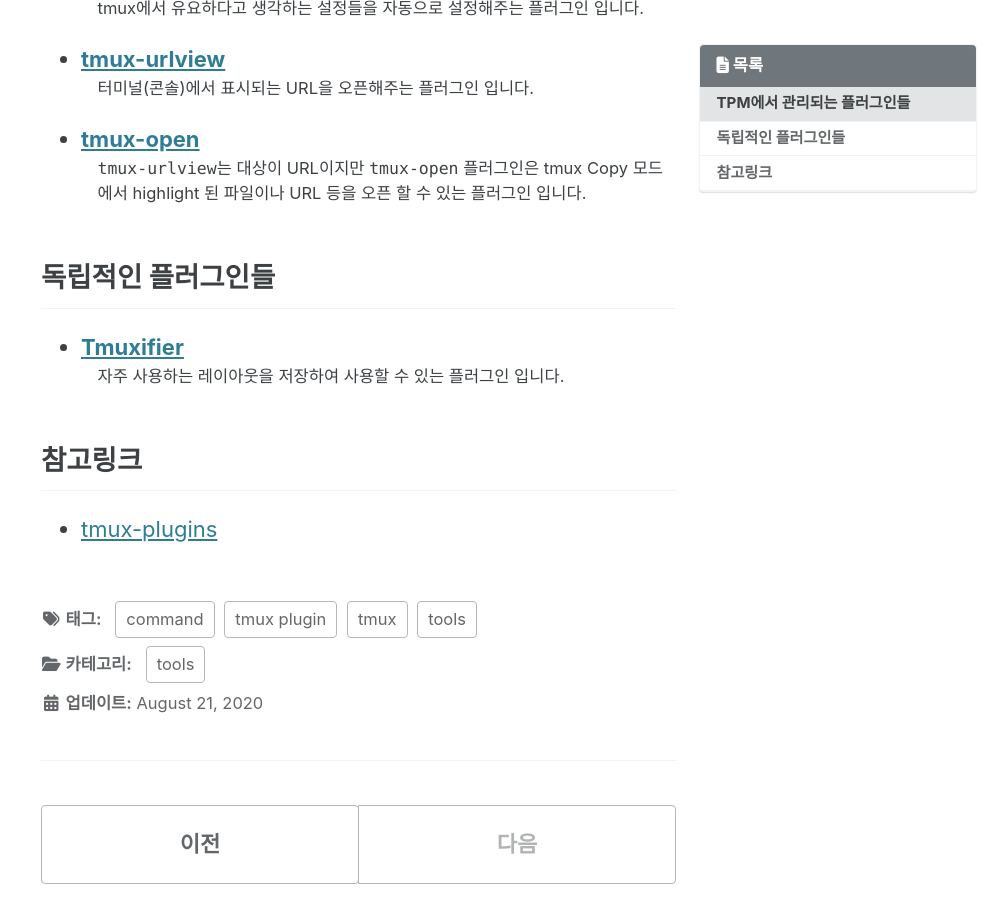
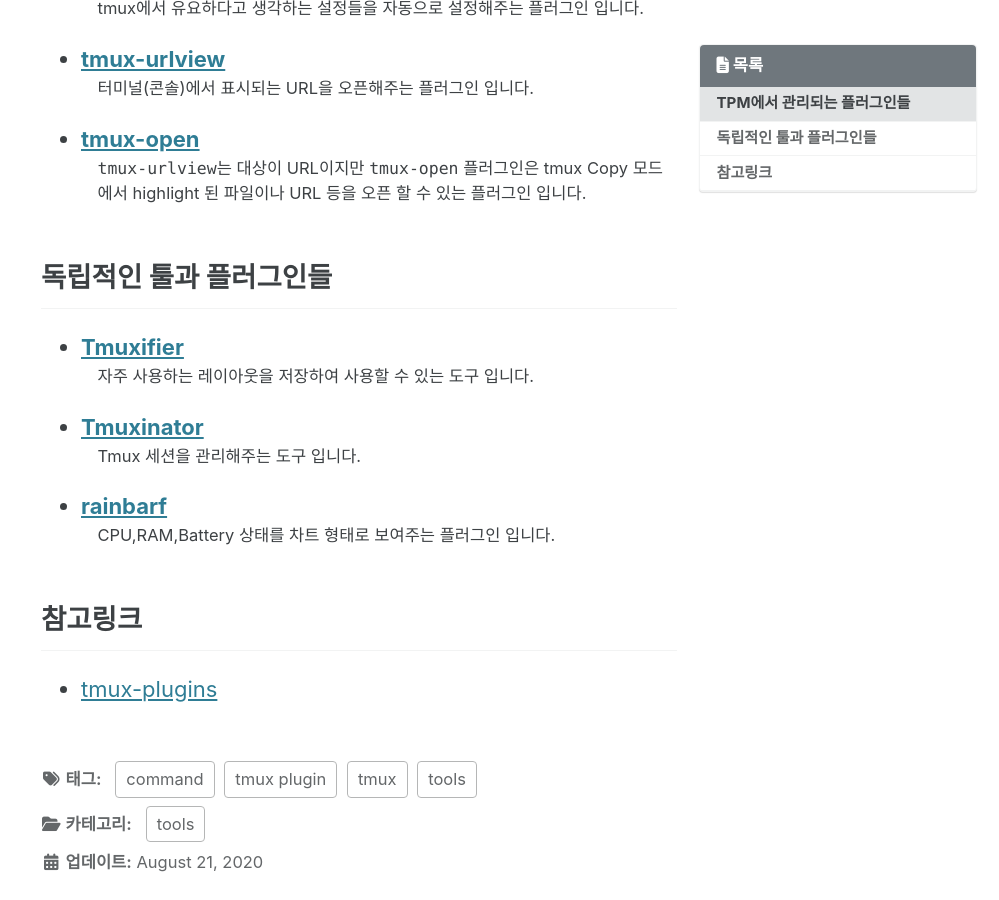
Before and after one commit to geeksaga/geeksaga.github, a Jekyll site: the page built from _posts/tools/2020-08-21-tmux-plugin.md, in a window 1280 px wide and 900 px high, scrolled down 1137 px. Shown: the whole window, without its empty margins (281-1280 px from the left). Built offline with Jekyll 4.4.1, drawn with Linux system fonts in a browser that asks for light colours; cached includes are drawn as plain includes; nearby versions of some CDN libraries; comment, search, counter and statistics services are not loaded.

Commit message:
Update tmux plugin post

```diff
--- a/_posts/tools/2020-08-21-tmux-plugin.md
+++ b/_posts/tools/2020-08-21-tmux-plugin.md
@@ -43,10 +43,14 @@ TPM 기반 플러그인을 사용하기 전에 TPM 플러그인 매니저가 설
     : `tmux-urlview`는 대상이 URL이지만 `tmux-open` 플러그인은 tmux Copy 모드에서 highlight 된 파일이나 URL 등을 오픈 할 수 있는 플러그인 입니다.
 
 
-## 독립적인 플러그인들
+## 독립적인 툴과 플러그인들
 
  - [Tmuxifier](https://github.com/jimeh/tmuxifier)
-   : 자주 사용하는 레이아웃을 저장하여 사용할 수 있는 플러그인 입니다.
+   : 자주 사용하는 레이아웃을 저장하여 사용할 수 있는 도구 입니다.
+ - [Tmuxinator](https://github.com/tmuxinator/tmuxinator)
+   : Tmux 세션을 관리해주는 도구 입니다.
+ - [rainbarf](https://github.com/creaktive/rainbarf)
+   : CPU,RAM,Battery 상태를 차트 형태로 보여주는 플러그인 입니다.
 
 
 ## 참고링크
```
